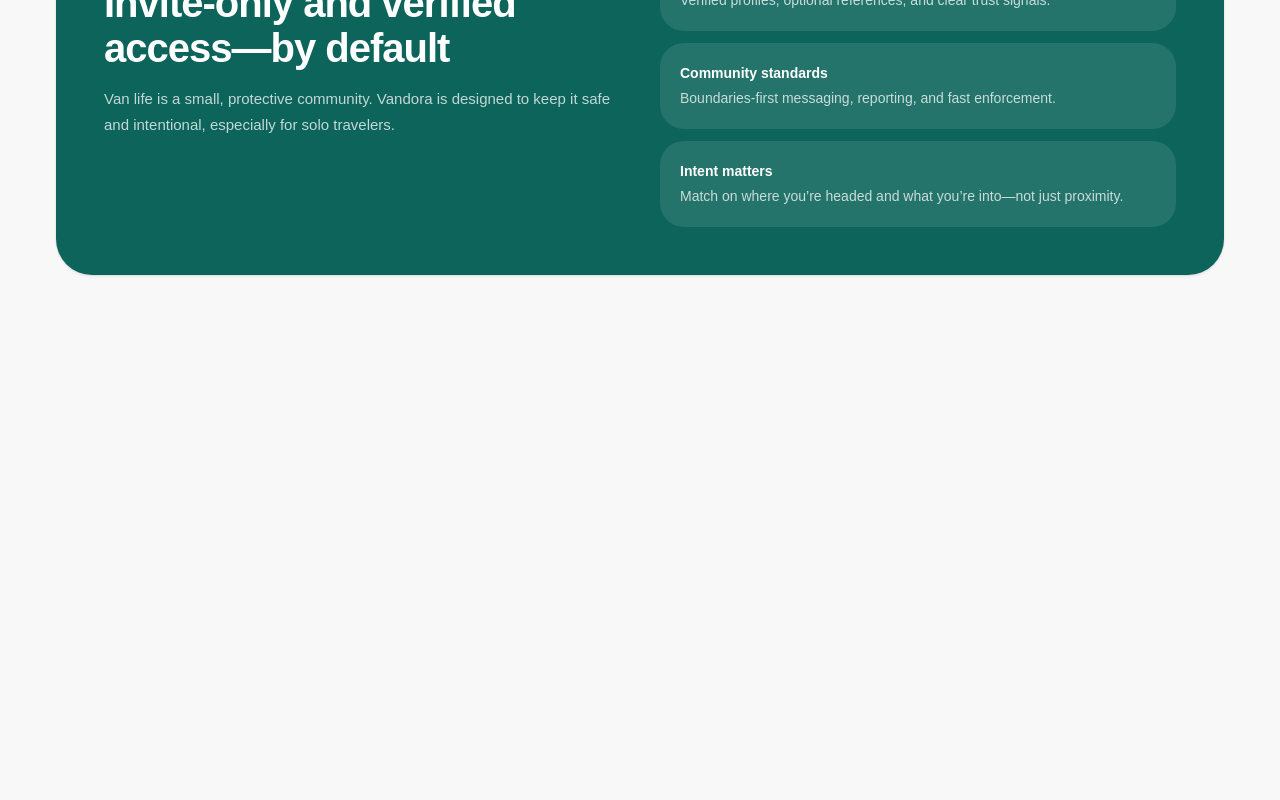
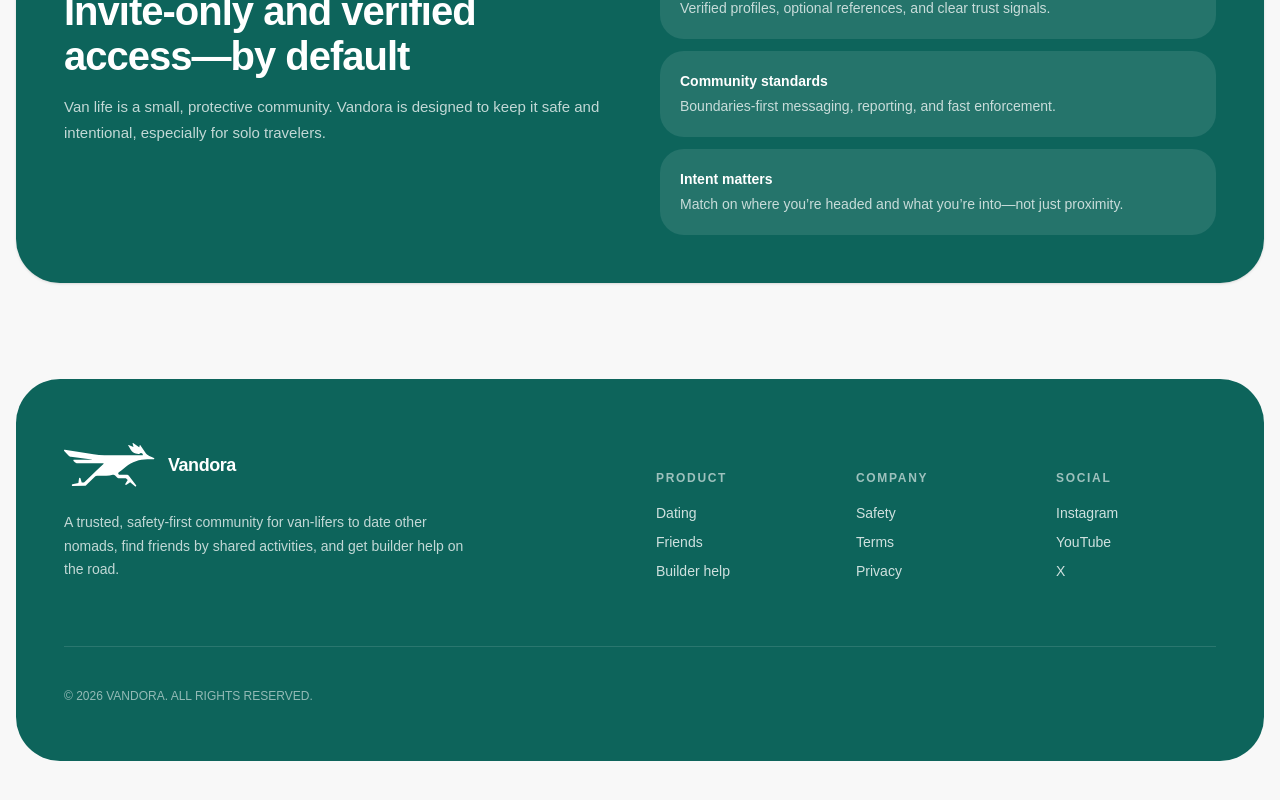
Before and after one commit to shashanka2a/vandora, a Next.js app: page / in a window 1280 px wide. Shown: the part 1440-2240 px from the top of the page. Before the commit the page ends 1811 px from the top, so only its background shows below. Built offline with nearby package versions, Linux system fonts and the light colour scheme.

Commit message:
Add Footer to HomePage and adjust VandoraSections layout with updated dimensions and styles

```diff
--- a/app/page.tsx
+++ b/app/page.tsx
@@ -2,6 +2,7 @@
 import VandoraSections from '@/features/home/ui/VandoraSections'
 import VisualBg from '@/features/home/ui/VisualBg'
 import Header from '@/shared/ui/header'
+import Footer from '@/shared/ui/footer/Footer'
 
 const HomePage = () => {
 	return (
@@ -14,6 +15,7 @@
 				</div>
 			</div>
 			<VandoraSections />
+			<Footer />
 		</>
 	)
 }
--- a/features/home/ui/VandoraSections.tsx
+++ b/features/home/ui/VandoraSections.tsx
@@ -2,8 +2,8 @@
 
 const VandoraSections = () => {
 	return (
-		<div className='mx-auto max-w-[1200px] px-4 pb-24 pt-18'>
-			<section className='rounded-[36px] bg-achromatic-0 p-8 shadow-sm md:p-12'>
+		<div className='mx-auto max-w-[1440px] px-4 pb-24 pt-20'>
+			<section className='rounded-[44px] bg-achromatic-0 p-8 shadow-sm md:p-12'>
 				<div className='grid gap-10 md:grid-cols-2 md:items-start'>
 					<div>
 						<div className='text-[13px] font-medium tracking-[0.12em] text-achromatic-900/55'>
@@ -60,7 +60,7 @@
 				</div>
 			</section>
 
-			<section className='mt-8 rounded-[36px] bg-primary-deepgreen p-8 text-achromatic-0 shadow-sm md:p-12'>
+			<section className='mt-8 rounded-[44px] bg-primary-deepgreen p-8 text-achromatic-0 shadow-sm md:p-12'>
 				<div className='grid gap-10 md:grid-cols-2 md:items-start'>
 					<div>
 						<div className='text-[13px] font-medium tracking-[0.12em] text-achromatic-0/60'>
--- /dev/null
+++ b/shared/ui/footer/Footer.tsx
@@ -0,0 +1,63 @@
+import BI from '@/shared/assets/icons/logo/BI'
+
+const Footer = () => {
+	return (
+		<footer className='mx-auto max-w-[1440px] px-4 pb-16'>
+			<div className='overflow-hidden rounded-[44px] bg-primary-deepgreen px-8 pb-14 pt-16 text-achromatic-0 md:px-12'>
+				<div className='grid gap-12 lg:grid-cols-[1fr_560px] lg:items-end'>
+					<div className='min-w-0'>
+						<div className='flex items-center gap-3'>
+							<BI width={92} fill='var(--color-achromatic-0)' />
+							<div className='text-[18px] font-semibold tracking-tight'>Vandora</div>
+						</div>
+						<p className='mt-6 max-w-[420px] text-[14px] leading-[170%] text-achromatic-0/75'>
+							A trusted, safety-first community for van-lifers to date other nomads,
+							find friends by shared activities, and get builder help on the road.
+						</p>
+					</div>
+
+					<div className='grid gap-10 sm:grid-cols-3'>
+						<div>
+							<div className='text-[12px] font-semibold tracking-[0.14em] text-achromatic-0/60'>
+								PRODUCT
+							</div>
+							<ul className='mt-4 space-y-2 text-[14px] text-achromatic-0/80'>
+								<li>Dating</li>
+								<li>Friends</li>
+								<li>Builder help</li>
+							</ul>
+						</div>
+						<div>
+							<div className='text-[12px] font-semibold tracking-[0.14em] text-achromatic-0/60'>
+								COMPANY
+							</div>
+							<ul className='mt-4 space-y-2 text-[14px] text-achromatic-0/80'>
+								<li>Safety</li>
+								<li>Terms</li>
+								<li>Privacy</li>
+							</ul>
+						</div>
+						<div>
+							<div className='text-[12px] font-semibold tracking-[0.14em] text-achromatic-0/60'>
+								SOCIAL
+							</div>
+							<ul className='mt-4 space-y-2 text-[14px] text-achromatic-0/80'>
+								<li>Instagram</li>
+								<li>YouTube</li>
+								<li>X</li>
+							</ul>
+						</div>
+					</div>
+				</div>
+
+				<div className='mt-16 flex flex-col items-start justify-between gap-6 border-t border-achromatic-0/12 pt-10 md:flex-row md:items-center'>
+					<div className='text-[12px] text-achromatic-0/55'>
+						© {new Date().getFullYear()} VANDORA. ALL RIGHTS RESERVED.
+					</div>
+				</div>
+			</div>
+		</footer>
+	)
+}
+
+export default Footer
```
